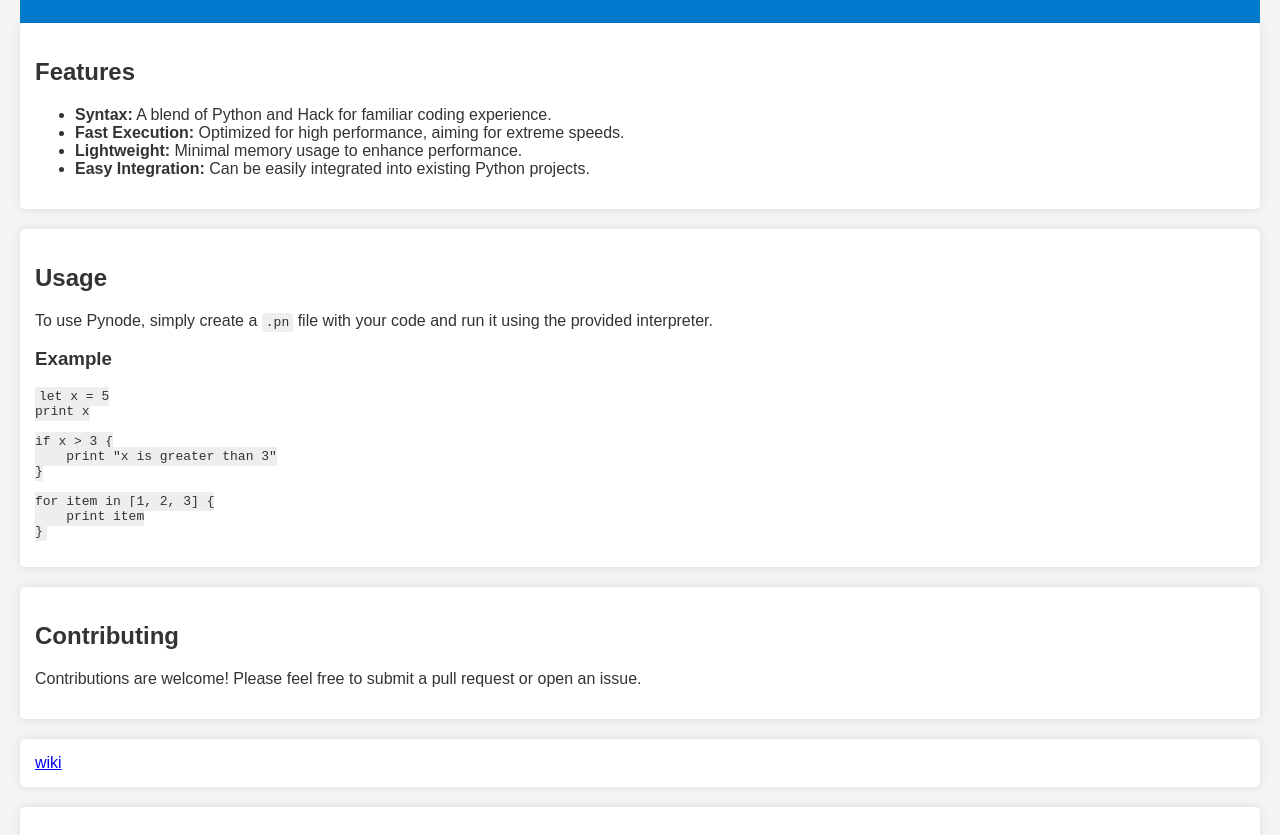
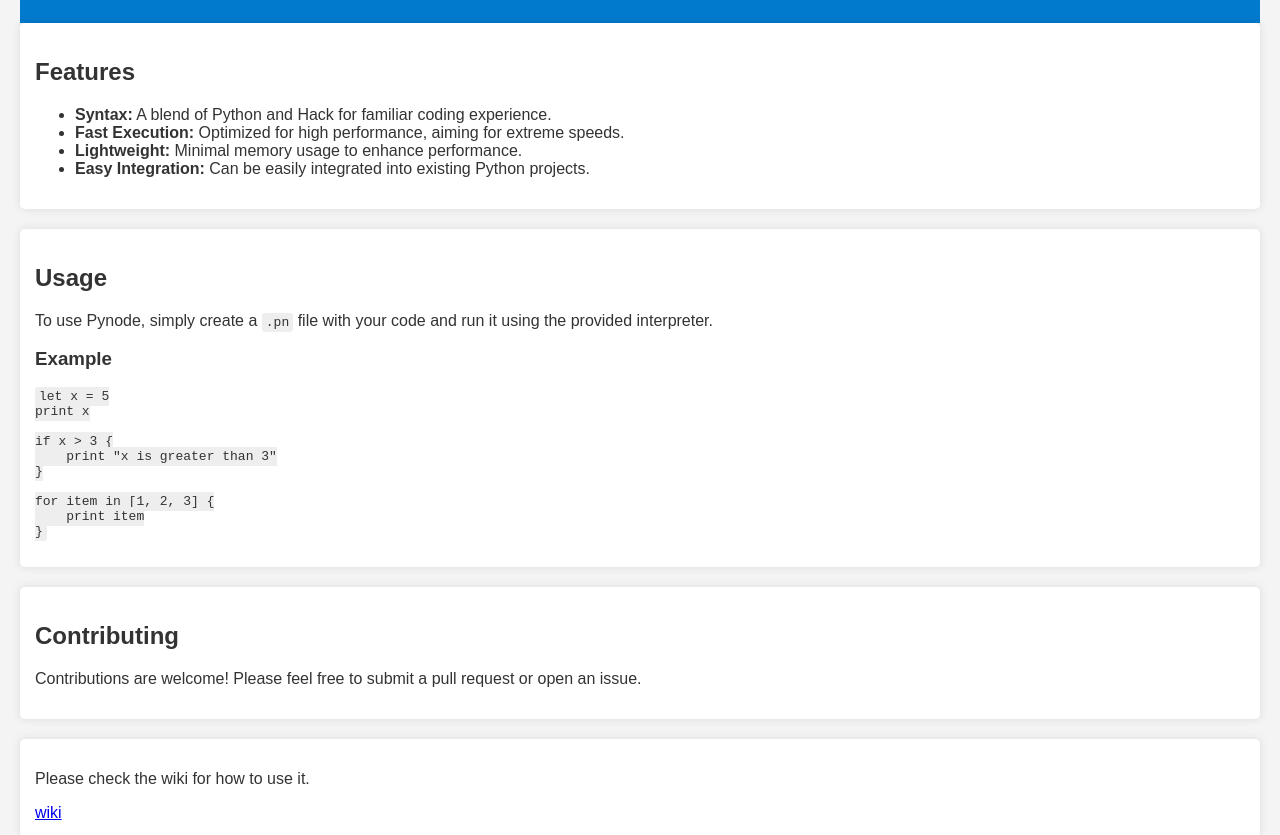
Before and after one commit to yucchanneltv/pynode, a plain HTML site: page index.html in a window 1280 px wide. Shown: the part 104-939 px from the top of the page. Drawn offline with Linux system fonts and the light colour scheme.

Commit message:
Update index.html

```diff
--- a/index.html
+++ b/index.html
@@ -79,6 +79,7 @@ for item in [1, 2, 3] {
     <p>Contributions are welcome! Please feel free to submit a pull request or open an issue.</p>
 </section>
 <section>
+    <p>Please check the wiki for how to use it.</p>
 <a href="https://github.com/yucchanneltv/pynode/wiki">wiki</a>
 </section>
 <section>
```
